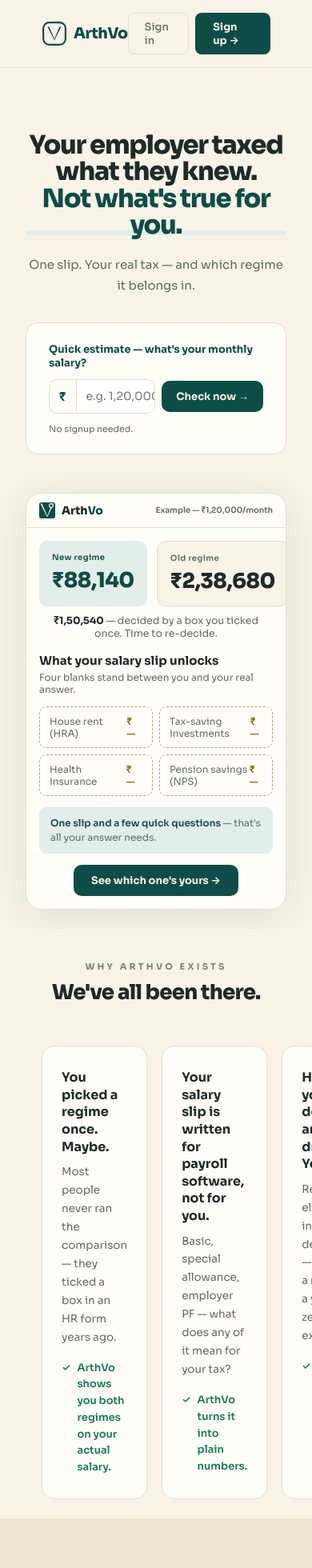
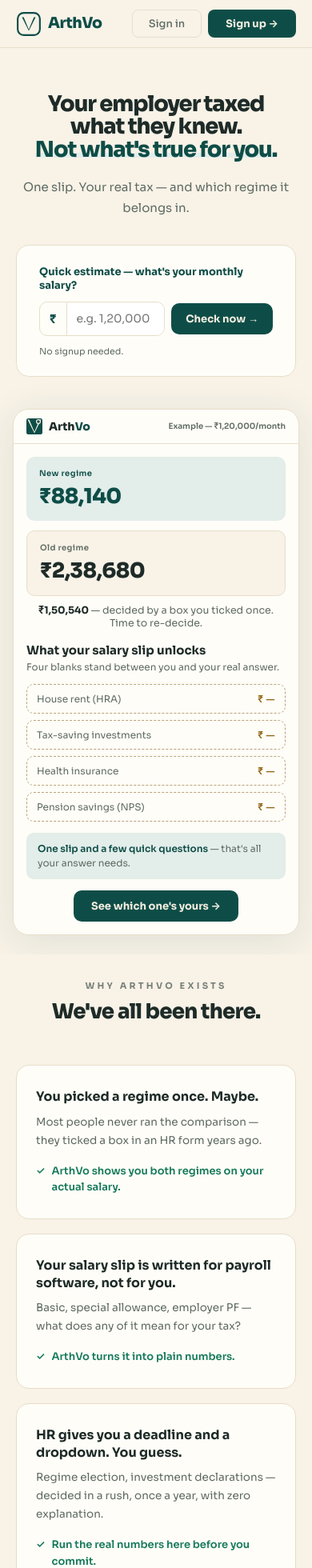
Before and after one commit to kartiktripathi29-design/arthsaathi, a Next.js app: page / in a window 390 px wide. Shown: the top 1960 px of the page at 80% size. Built offline with nearby package versions, Linux system fonts and the light colour scheme.

Commit message:
feat(landing): responsive pass — mobile stacking, breakpoint paddings, fluid hero

```diff
--- a/src/app/page.tsx
+++ b/src/app/page.tsx
@@ -41,10 +41,25 @@ export default function LandingPage() {
         .salary-input:focus{outline:none;border-color:var(--teal)!important;box-shadow:0 0 0 3px rgba(14,77,71,0.12)}
         .highlight{position:relative;display:inline-block}
         .highlight::after{content:'';position:absolute;bottom:4px;left:0;width:100%;height:6px;background:var(--tint);z-index:-1;border-radius:2px}
+        .nav-bar{padding:16px 52px}
+        .hero-sec{padding:80px 32px 32px}
+        .demo-wrap{padding:4px 32px 24px}
+        .pain-sec{padding:40px 52px 24px}
+        .pain-grid{display:grid;grid-template-columns:repeat(3,1fr);gap:18px}
+        .hiw-sec{padding:80px 52px}
+        .hiw-grid{display:grid;grid-template-columns:repeat(4,1fr);gap:16px}
+        .cta-sec{padding:72px 48px}
+        .footer-bar{padding:20px 48px}
+        .demo-regime{display:grid;grid-template-columns:1fr 1fr;gap:12px}
+        .demo-slots{display:grid;grid-template-columns:1fr 1fr;gap:8px}
+        @media (max-width:900px){ .pain-grid{grid-template-columns:1fr} .hiw-grid{grid-template-columns:repeat(2,1fr)} }
+        @media (max-width:768px){ .nav-bar{padding:12px 20px} .hero-sec{padding:56px 20px 24px} .demo-wrap{padding:4px 16px 24px} .pain-sec{padding:32px 20px 24px} .hiw-sec{padding:56px 20px} .cta-sec{padding:56px 24px} .footer-bar{padding:16px 20px} }
+        @media (max-width:560px){ .hiw-grid{grid-template-columns:1fr} .demo-slots{grid-template-columns:1fr} }
+        @media (max-width:480px){ .demo-regime{grid-template-columns:1fr} .demo-topbar{flex-wrap:wrap;row-gap:4px} }
       `}</style>
 
       {/* Sticky nav */}
-      <nav style={{ display:'flex', justifyContent:'space-between', alignItems:'center', padding:'16px 52px', borderBottom:`1px solid ${T.hairline}`, position:'sticky', top:0, background:'rgba(248,242,231,0.95)', backdropFilter:'blur(8px)', zIndex:50 }}>
+      <nav className="nav-bar" style={{ display:'flex', justifyContent:'space-between', alignItems:'center', borderBottom:`1px solid ${T.hairline}`, position:'sticky', top:0, background:'rgba(248,242,231,0.95)', backdropFilter:'blur(8px)', zIndex:50 }}>
         <Link href="/" style={{ textDecoration:'none', display:'flex', alignItems:'center', gap:11 }}>
           <Logo variant="onLight" size={32} />
         </Link>
@@ -55,8 +70,8 @@ export default function LandingPage() {
       </nav>
 
       {/* HERO */}
-      <div style={{ maxWidth:1000, margin:'0 auto', padding:'80px 32px 32px', textAlign:'center' }}>
-        <h1 className="fu d2" style={{ fontSize:'clamp(32px, 5vw, 54px)', fontWeight:900, lineHeight:1.04, letterSpacing:'-0.04em', color:T.ink, marginBottom:8 }}>
+      <div className="hero-sec" style={{ maxWidth:1000, margin:'0 auto', textAlign:'center' }}>
+        <h1 className="fu d2" style={{ fontSize:'clamp(26px, 7vw, 54px)', fontWeight:900, lineHeight:1.04, letterSpacing:'-0.04em', color:T.ink, marginBottom:8 }}>
           <span style={{ display:'block' }}>Your employer taxed<br />what they knew.</span>
           <span style={{ color:T.teal }} className="highlight">Not what's true for you.</span>
         </h1>
@@ -85,14 +100,14 @@ export default function LandingPage() {
       </div>
 
       {/* Demo */}
-      <div id="live-demo" style={{ maxWidth:680, margin:'0 auto', padding:'4px 32px 24px' }}>
+      <div id="live-demo" className="demo-wrap" style={{ maxWidth:680, margin:'0 auto' }}>
         <div style={{ borderRadius:20, overflow:'hidden', border:`1.5px solid ${T.hairline}`, boxShadow:'0 8px 48px rgba(14,77,71,0.1)' }}>
           <BgDemo monthly={taxSaving?.monthly ?? null} />
         </div>
       </div>
 
       {/* Pain section */}
-      <div style={{ padding:'40px 52px 24px', background:T.paper }}>
+      <div className="pain-sec" style={{ background:T.paper }}>
         <div style={{ maxWidth:1100, margin:'0 auto' }}>
           <div style={{ textAlign:'center', marginBottom:52 }}>
             <div style={{ fontSize:11, color:T.faint, fontWeight:700, letterSpacing:'0.3em', textTransform:'uppercase' as const, marginBottom:12 }}>Why ArthVo exists</div>
@@ -101,7 +116,7 @@ export default function LandingPage() {
             </h2>
           </div>
 
-          <div style={{ display:'grid', gridTemplateColumns:'repeat(3,1fr)', gap:18 }}>
+          <div className="pain-grid">
             {[
               {
                 statement: 'You picked a regime once. Maybe.',
@@ -132,7 +147,7 @@ export default function LandingPage() {
       </div>
 
       {/* How it works */}
-      <div style={{ padding:'80px 52px', background:T.sand }}>
+      <div className="hiw-sec" style={{ background:T.sand }}>
         <div style={{ maxWidth:1100, margin:'0 auto' }}>
           <div style={{ textAlign:'center', marginBottom:52 }}>
             <div style={{ fontSize:11, color:T.faint, fontWeight:700, letterSpacing:'0.3em', textTransform:'uppercase' as const, marginBottom:12 }}>How it works</div>
@@ -140,7 +155,7 @@ export default function LandingPage() {
               From slip to answer. In minutes.
             </h2>
           </div>
-          <div style={{ display:'grid', gridTemplateColumns:'repeat(4,1fr)', gap:16 }}>
+          <div className="hiw-grid">
             {[
               { num:'01', title:'Add your salary slip', body:'ArthVo reads it for you — no manual typing.' },
               { num:'02', title:'It pulls your income', body:'Your salary and the earnings it can read from your documents.' },
@@ -158,7 +173,7 @@ export default function LandingPage() {
       </div>
 
       {/* Final CTA — dark section: eyebrow/accents → green, headline → ivory, CTA button → green (teal would vanish on dark) */}
-      <div style={{ background:T.ink, padding:'72px 48px', textAlign:'center' }}>
+      <div className="cta-sec" style={{ background:T.ink, textAlign:'center' }}>
         <div style={{ fontSize:11, color:T.green, fontWeight:700, letterSpacing:'0.2em', marginBottom:16, textTransform:'uppercase' as const }}>
           One slip is all it takes
         </div>
@@ -185,7 +200,7 @@ export default function LandingPage() {
       </div>
 
       {/* Footer */}
-      <div style={{ textAlign:'center', padding:'20px 48px', background:T.ink, fontSize:11, color:'rgba(244,238,224,0.55)' }}>
+      <div className="footer-bar" style={{ textAlign:'center', background:T.ink, fontSize:11, color:'rgba(244,238,224,0.55)' }}>
         ArthVo helps you read your salary slip and compare tax regimes. Consult a CA for ITR filing. © 2026 ArthVo
         {' · '}
         <a href="/privacy" style={{ color:'rgba(244,238,224,0.7)', textDecoration:'underline' }}>Privacy</a>
--- a/src/components/BgDemo.tsx
+++ b/src/components/BgDemo.tsx
@@ -63,7 +63,7 @@ export default function BgDemo({ monthly }: { monthly?: number | null }) {
 
   return (
     <div style={s.wrap}>
-      <div style={s.topbar}>
+      <div className="demo-topbar" style={s.topbar}>
         <div style={{ display: 'flex', alignItems: 'center', gap: 8 }}>
           <svg width="20" height="20" viewBox="0 0 120 120" fill="none">
             <rect width="120" height="120" rx="14" fill={T.teal}/>
@@ -79,7 +79,7 @@ export default function BgDemo({ monthly }: { monthly?: number | null }) {
       </div>
 
       <div style={s.content}>
-        <div style={{ display: 'grid', gridTemplateColumns: '1fr 1fr', gap: 12, marginBottom: 6 }}>
+        <div className="demo-regime" style={{ marginBottom: 6 }}>
           <div style={{ background: T.tint, borderRadius: 10, padding: '14px 16px' }}>
             <div style={{ fontSize: 10, fontWeight: 600, color: T.teal, letterSpacing: '0.04em', marginBottom: 6 }}>New regime</div>
             <div style={{ fontSize: 26, fontWeight: 800, color: flash ? T.marigold : T.teal, letterSpacing: '-0.02em' }}>₹{Math.round(displayNew).toLocaleString('en-IN')}</div>
@@ -97,7 +97,7 @@ export default function BgDemo({ monthly }: { monthly?: number | null }) {
         <div style={{ fontSize: 15, fontWeight: 700, color: T.ink, marginBottom: 4 }}>What your salary slip unlocks</div>
         <div style={{ fontSize: 12, color: T.muted, marginBottom: 14 }}>Four blanks stand between you and your real answer.</div>
 
-        <div style={{ display: 'grid', gridTemplateColumns: '1fr 1fr', gap: 8, marginBottom: 14 }}>
+        <div className="demo-slots" style={{ marginBottom: 14 }}>
           {slots.map((label, i) => (
             <div key={i} style={{ border: `1px dashed ${T.taupeLine}`, borderRadius: 9, padding: '10px 12px', display: 'flex', justifyContent: 'space-between', alignItems: 'center' }}>
               <span style={{ fontSize: 12, color: T.muted }}>{label}</span>
```
